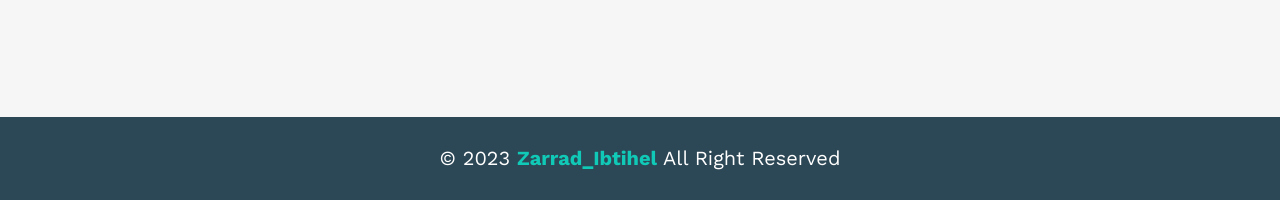
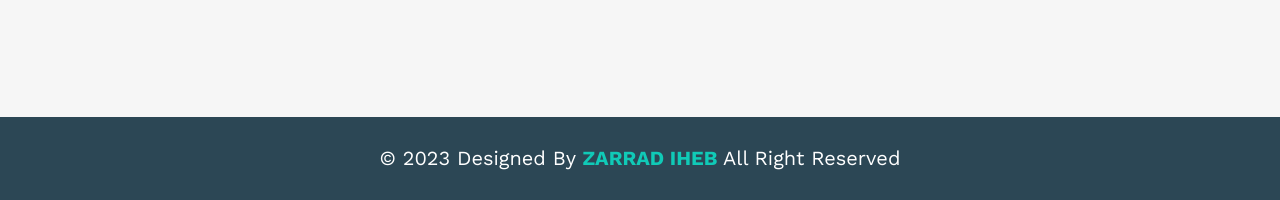
Before and after one commit to ZARRADIHEB/pti-website, a plain HTML site: page index.html in a window 1280 px wide. Shown: the part 3774-3974 px from the top of the page. Drawn offline with nearby package versions, Linux system fonts and the light colour scheme.

Commit message:
Update index.html

```diff
--- a/index.html
+++ b/index.html
@@ -192,7 +192,7 @@
             <!-- End Contact -->
             <!-- Start Footer -->
             <div class="footer">
-                &copy; 2023 <span>Zarrad_Ibtihel</span> All Right Reserved
+                &copy; 2023 Designed By <span>ZARRAD IHEB </span> All Right Reserved
             </div>
             <!-- End Footer -->
         </body>
```
